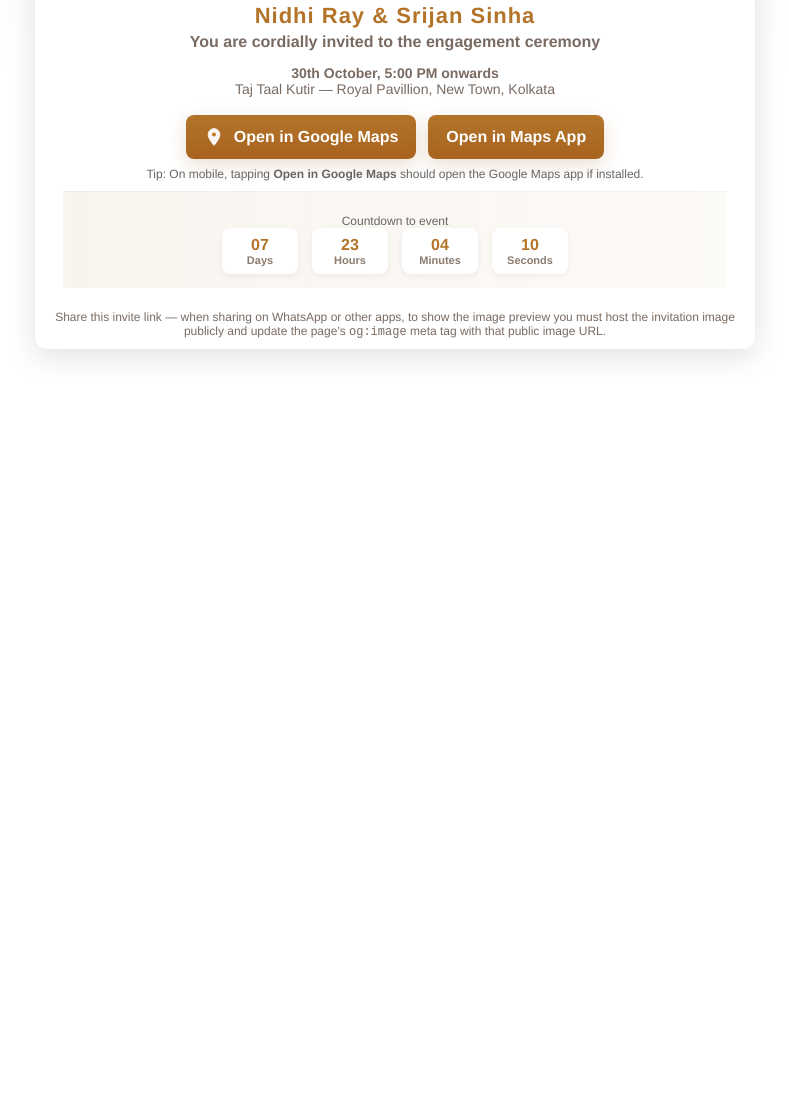
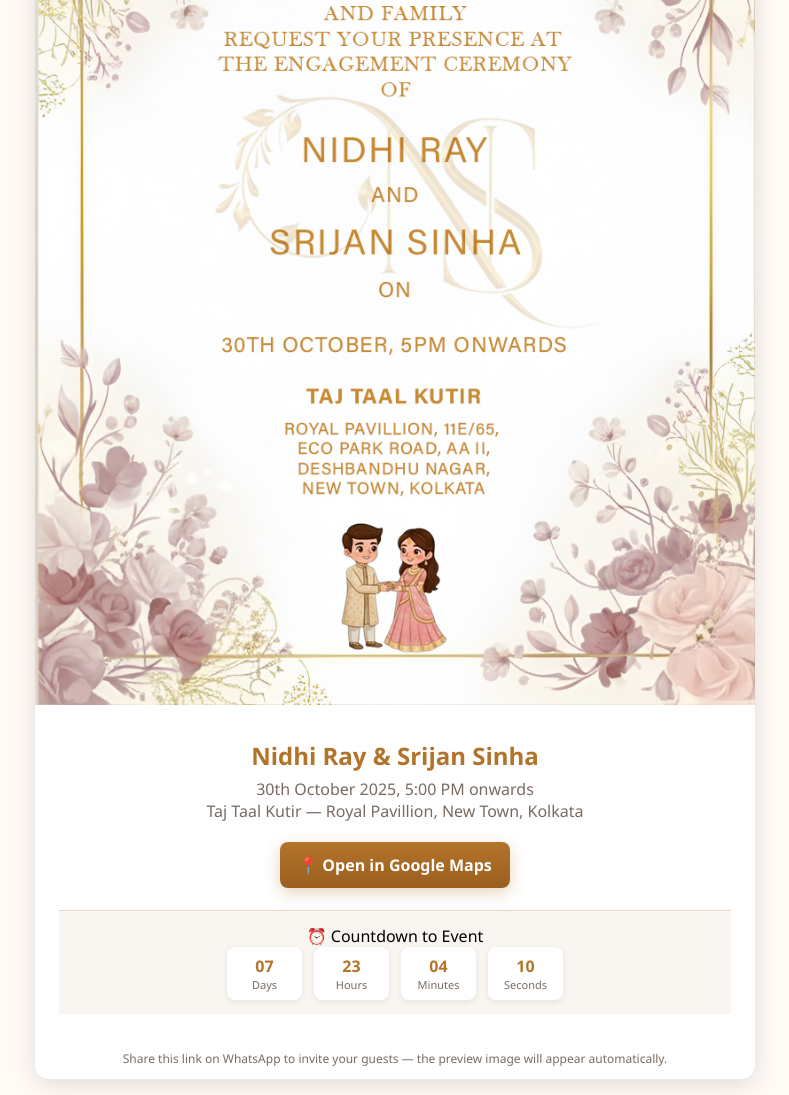
Before and after one commit to aniketme/invite, a plain HTML site: page index.html in a window 1280 px wide. Shown: the part 269-1364 px from the top of the page, without its empty margins (245-1034 px from the left). Before the commit the page ends 840 px from the top, so only its background shows below. Drawn offline with Linux system fonts and the light colour scheme.

Commit message:
new code

```diff
--- a/index.html
+++ b/index.html
@@ -3,147 +3,178 @@
 <head>
   <meta charset="utf-8" />
   <meta name="viewport" content="width=device-width,initial-scale=1" />
-  <title>Engagement Invitation — Nidhi & Srijan</title>
+  <title>Nidhi & Srijan – Engagement Invitation</title>
 
-  <!-- IMPORTANT: To make WhatsApp (and other social apps) show a preview image when the page URL is shared,
-       you MUST replace the og:image URL below with a publicly accessible image URL (HTTPS).
-       Example: upload "E Card V2 copy.jpg" to Imgur/GitHub/GDrive (public) and paste that URL here. -->
-
-  <!-- Social preview meta (replace og:image with a public URL to make WhatsApp preview work) -->
+  <!-- 🔹 Social Media / WhatsApp Preview -->
   <meta property="og:type" content="website" />
   <meta property="og:title" content="Nidhi Ray & Srijan Sinha — Engagement Invitation" />
-  <meta property="og:description" content="Join us on 30th October, 5PM at Taj Taal Kutir, Royal Pavillion, New Town, Kolkata." />
+  <meta property="og:description" content="Join us on 30th October, 5 PM onwards at Taj Taal Kutir, Royal Pavillion, New Town, Kolkata." />
   <meta property="og:image" content="https://aniketme.github.io/invite/card.jpg" />
   <meta name="twitter:card" content="summary_large_image" />
-  <meta name="theme-color" content="#ffffff" />
+  <meta name="theme-color" content="#b3742a" />
 
   <style>
-    :root{ --accent:#b3742a; --muted:#7a6b62; --bg:#fffaf6; font-family: 'Helvetica Neue', Arial, sans-serif;}
-    body{ margin:0; background:linear-gradient(180deg,#fffaf6 0%, #ffffff 40%); color:#3b3b3b; display:flex; align-items:center; justify-content:center; min-height:100vh; padding:20px; }
-    .card{ width:100%; max-width:720px; background:white; border-radius:12px; box-shadow:0 8px 30px rgba(0,0,0,0.12); overflow:hidden; text-align:center; }
-    .hero{ position:relative; }
-    .hero img{ width:100%; height:auto; display:block; }
-    .content{ padding:26px 28px 12px; }
-    h1{ margin:6px 0 4px; color:var(--accent); font-size:22px; letter-spacing:1px; }
-    p.lead{ margin:0 0 10px; color:var(--muted); font-weight:600; }
-    .meta{ font-size:14px; color:var(--muted); margin-bottom:18px; }
-    .map-btn{ display:inline-flex; gap:10px; align-items:center; padding:12px 18px; border-radius:8px; background:linear-gradient(180deg,var(--accent), #a8631f); color:white; text-decoration:none; font-weight:700; box-shadow:0 6px 18px rgba(163,110,49,0.22); }
-    .map-btn svg{ width:20px; height:20px; }
-    .actions{ margin-top:12px; display:flex; justify-content:center; gap:12px; flex-wrap:wrap; }
-    .small{ font-size:12px; color:#666; margin-top:8px; }
-    .countdown{ background:linear-gradient(90deg, rgba(179,116,42,0.08), rgba(179,116,42,0.03)); padding:14px; margin-top:10px; border-top:1px solid rgba(180,140,110,0.08); }
-    .time-grid{ display:flex; justify-content:center; gap:14px; font-weight:700; color:var(--accent); align-items:center; }
-    .time-cell{ min-width:56px; padding:8px 10px; border-radius:8px; background:white; box-shadow:0 2px 6px rgba(0,0,0,0.06); }
-    footer.note{ font-size:12px; color:#7a6b62; padding:10px; }
-    @media (max-width:420px){ .time-grid{ gap:8px } .time-cell{ min-width:44px; padding:6px 8px } .map-btn{ padding:10px 14px } }
+    :root {
+      --accent: #b3742a;
+      --muted: #7a6b62;
+      --bg: #fffaf6;
+      font-family: 'Segoe UI', 'Helvetica Neue', Arial, sans-serif;
+    }
+    body {
+      margin: 0;
+      background: var(--bg);
+      display: flex;
+      justify-content: center;
+      align-items: flex-start;
+      min-height: 100vh;
+      padding: 16px;
+    }
+    .card {
+      width: 100%;
+      max-width: 720px;
+      background: white;
+      border-radius: 14px;
+      box-shadow: 0 6px 25px rgba(0,0,0,0.12);
+      overflow: hidden;
+      text-align: center;
+    }
+    .hero img {
+      width: 100%;
+      height: auto;
+      display: block;
+    }
+    .content {
+      padding: 24px;
+    }
+    h1 {
+      color: var(--accent);
+      font-size: 24px;
+      margin: 10px 0 6px;
+    }
+    .meta {
+      color: var(--muted);
+      font-weight: 500;
+      margin-bottom: 20px;
+    }
+    .map-btn {
+      display: inline-flex;
+      align-items: center;
+      gap: 8px;
+      background: linear-gradient(180deg, #b3742a, #9a5f1f);
+      color: white;
+      font-weight: 600;
+      text-decoration: none;
+      padding: 12px 18px;
+      border-radius: 8px;
+      box-shadow: 0 5px 16px rgba(179, 116, 42, 0.3);
+      transition: transform 0.2s;
+    }
+    .map-btn:hover { transform: scale(1.04); }
+    .countdown {
+      margin-top: 22px;
+      background: #f9f5f0;
+      padding: 14px;
+      border-top: 1px solid #e6d8c5;
+    }
+    .time-grid {
+      display: flex;
+      justify-content: center;
+      gap: 12px;
+    }
+    .time-cell {
+      min-width: 55px;
+      padding: 8px 10px;
+      border-radius: 8px;
+      background: white;
+      box-shadow: 0 2px 6px rgba(0,0,0,0.08);
+      color: var(--accent);
+      font-weight: bold;
+    }
+    .label {
+      font-size: 11px;
+      color: var(--muted);
+      font-weight: normal;
+    }
+    footer {
+      font-size: 12px;
+      color: var(--muted);
+      padding: 12px;
+      text-align: center;
+    }
   </style>
 </head>
+
 <body>
-  <div class="card" role="document">
+  <div class="card">
     <div class="hero">
-      <!-- Local image included (works when opened from this file locally or hosted together) -->
-      <img src="E Card V2 copy.jpg" alt="Engagement Invitation - Nidhi & Srijan">
+      <img src="card.jpg" alt="Engagement Invitation - Nidhi & Srijan">
     </div>
 
-    <div class="content" role="main">
+    <div class="content">
       <h1>Nidhi Ray & Srijan Sinha</h1>
-      <p class="lead">You are cordially invited to the engagement ceremony</p>
-      <p class="meta"><strong>30th October, 5:00 PM onwards</strong><br/>Taj Taal Kutir — Royal Pavillion, New Town, Kolkata</p>
+      <div class="meta">
+        30th October 2025, 5:00 PM onwards<br>
+        Taj Taal Kutir — Royal Pavillion, New Town, Kolkata
+      </div>
 
-      <div class="actions">
-        <!-- Primary map button. This opens the Google Maps link in-app or in the browser. -->
-        <a id="openMap" class="map-btn" href="https://maps.app.goo.gl/UYmvdAzmmoXwgPUX6" target="_blank" rel="noopener noreferrer">
-          <!-- SVG Pin Icon -->
-          <svg viewBox="0 0 24 24" fill="none" aria-hidden="true" focusable="false">
-            <path d="M12 2C8.13 2 5 5.13 5 9c0 5.25 7 13 7 13s7-7.75 7-13c0-3.87-3.13-7-7-7z" stroke="white" stroke-width="1.2" fill="white" opacity="0.95"/>
-            <circle cx="12" cy="9" r="2.4" fill="#c07a22" />
-          </svg>
-          Open in Google Maps
+      <a class="map-btn" href="https://maps.app.goo.gl/UYmvdAzmmoXwgPUX6" target="_blank" rel="noopener">
+        📍 Open in Google Maps
       </a>
 
-        <!-- Extra: open as geo: (some devices will open native maps apps) -->
-        <a id="openGeo" class="map-btn" href="#" title="Open in Maps app (if supported)">
-          Open in Maps App
-        </a>
+      <div class="countdown">
+        <div>⏰ Countdown to Event</div>
+        <div class="time-grid">
+          <div class="time-cell">
+            <div id="days">--</div><div class="label">Days</div>
           </div>
-
-      <div class="small">Tip: On mobile, tapping <strong>Open in Google Maps</strong> should open the Google Maps app if installed.</div>
-
-      <div class="countdown" aria-live="polite">
-        <div class="small">Countdown to event</div>
-        <div class="time-grid" id="countdown">
-          <div class="time-cell"><div id="days">--</div><div style="font-size:11px;color:#8b7b6f">Days</div></div>
-          <div class="time-cell"><div id="hours">--</div><div style="font-size:11px;color:#8b7b6f">Hours</div></div>
-          <div class="time-cell"><div id="minutes">--</div><div style="font-size:11px;color:#8b7b6f">Minutes</div></div>
-          <div class="time-cell"><div id="seconds">--</div><div style="font-size:11px;color:#8b7b6f">Seconds</div></div>
+          <div class="time-cell">
+            <div id="hours">--</div><div class="label">Hours</div>
+          </div>
+          <div class="time-cell">
+            <div id="minutes">--</div><div class="label">Minutes</div>
+          </div>
+          <div class="time-cell">
+            <div id="seconds">--</div><div class="label">Seconds</div>
+          </div>
         </div>
       </div>
     </div>
 
-    <footer class="note">Share this invite link — when sharing on WhatsApp or other apps, to show the image preview you must host the invitation image publicly and update the page's <code>og:image</code> meta tag with that public image URL.</footer>
+    <footer>
+      Share this link on WhatsApp to invite your guests — the preview image will appear automatically.
+    </footer>
   </div>
 
   <script>
-// ===== Countdown =====
-// Event: 30th October 2025 at 17:00 local time (Asia/Kolkata assumed)
-// If you want a different year/time, edit eventDate below.
-(function(){
-  // Use user's local timezone by creating a date with local components
-  const eventDate = new Date(2025, 9, 30, 17, 0, 0); // Month is 0-based: 9 = October
+    // Countdown timer to 30th October 2025, 5:00 PM
+    const eventDate = new Date(2025, 9, 30, 17, 0, 0); // month is 0-based: 9 = October
     const daysEl = document.getElementById('days');
     const hoursEl = document.getElementById('hours');
     const minutesEl = document.getElementById('minutes');
     const secondsEl = document.getElementById('seconds');
 
-  function update(){
+    function updateCountdown() {
       const now = new Date();
-    let diff = Math.max(0, eventDate - now);
-    const days = Math.floor(diff / (1000*60*60*24));
-    diff -= days * (1000*60*60*24);
-    const hours = Math.floor(diff / (1000*60*60));
-    diff -= hours * (1000*60*60);
-    const minutes = Math.floor(diff / (1000*60));
-    diff -= minutes * (1000*60);
-    const seconds = Math.floor(diff / 1000);
+      const diff = eventDate - now;
 
-    daysEl.textContent = String(days).padStart(2,'0');
-    hoursEl.textContent = String(hours).padStart(2,'0');
-    minutesEl.textContent = String(minutes).padStart(2,'0');
-    secondsEl.textContent = String(seconds).padStart(2,'0');
-  }
-  update();
-  setInterval(update, 1000);
-})();
-
-// ===== Maps behavior =====
-// Primary link uses the provided Google Maps short link (works well on mobile).
-// Also provide a fallback that attempts to use geo: URI (may open Apple Maps on iOS or native Maps app).
-document.getElementById('openGeo').addEventListener('click', function(e){
-  e.preventDefault();
-  // Compose geo URI to open the coordinates — but we don't have exact coords in numeric form here.
-  // We'll try using the Google Maps link as a fallback.
-  const gLink = 'https://maps.app.goo.gl/UYmvdAzmmoXwgPUX6';
-  // Try geo: with a query (some systems accept textual queries)
-  const placeQuery = encodeURIComponent('Taj Taal Kutir, Royal Pavillion, New Town, Kolkata');
-  const geoUri = 'geo:0,0?q=' + placeQuery;
-  // Try opening geo: first (works on many Android devices), then fallback to gLink
-  const win = window.open(geoUri, '_self');
-  // In many browsers window.open will return null; just open the Google Maps link in a new tab/window
-  setTimeout(function(){ window.open(gLink, '_blank', 'noopener'); }, 400);
-});
-
-// ===== Extra: when page is opened on desktop and user wants to share quickly =====
-// Copy the current page URL to clipboard for quick sharing
-// (Useful when you host this HTML and want to share the link)
-function copyPageLink(){
-  navigator.clipboard && navigator.clipboard.writeText(location.href).then(()=>{
-    alert('Invite link copied to clipboard — paste in WhatsApp or email.');
-  }).catch(()=>{
-    prompt('Copy this URL:', location.href);
-  });
+      if (diff <= 0) {
+        document.querySelector('.countdown').innerHTML = "<strong>🎉 The event has started!</strong>";
+        return;
       }
 
-// Optionally let users tap the image to save it (mobile browsers support long-press to save) -- no extra code required.
+      const days = Math.floor(diff / (1000 * 60 * 60 * 24));
+      const hours = Math.floor((diff / (1000 * 60 * 60)) % 24);
+      const minutes = Math.floor((diff / (1000 * 60)) % 60);
+      const seconds = Math.floor((diff / 1000) % 60);
+
+      daysEl.textContent = String(days).padStart(2, '0');
+      hoursEl.textContent = String(hours).padStart(2, '0');
+      minutesEl.textContent = String(minutes).padStart(2, '0');
+      secondsEl.textContent = String(seconds).padStart(2, '0');
+    }
+
+    updateCountdown();
+    setInterval(updateCountdown, 1000);
   </script>
 </body>
 </html>
```
Lines whose indentation alone changed are shown as unchanged.
